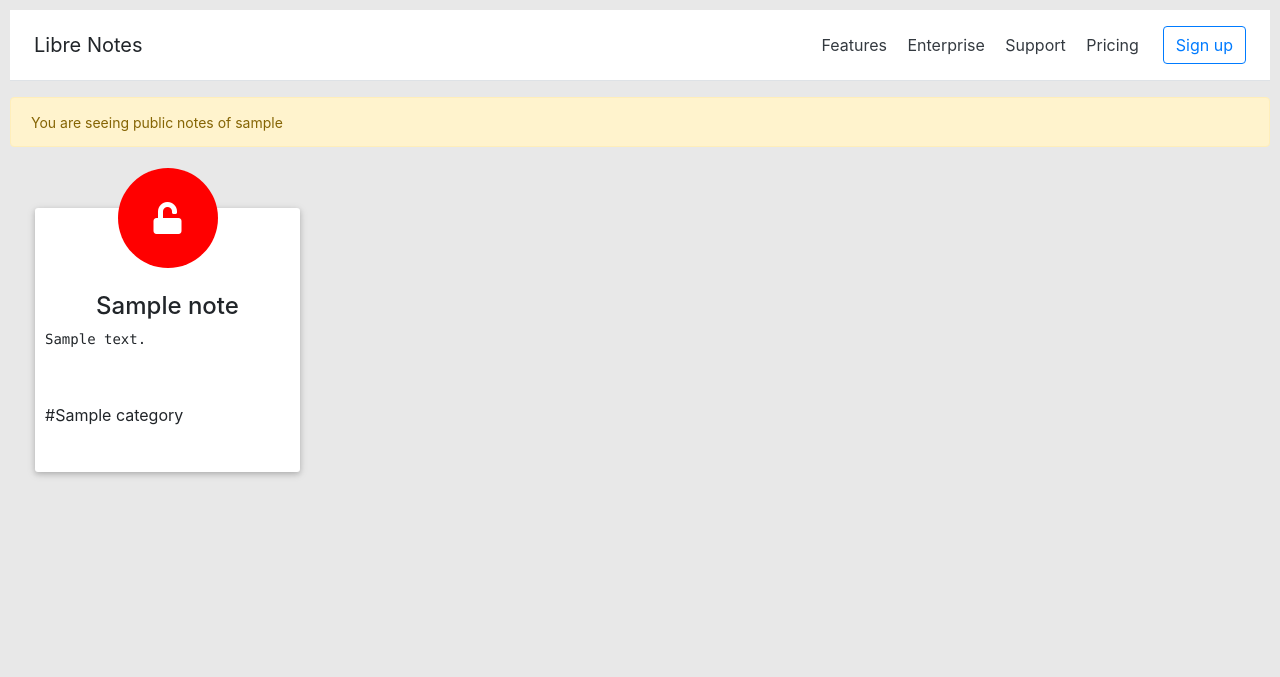
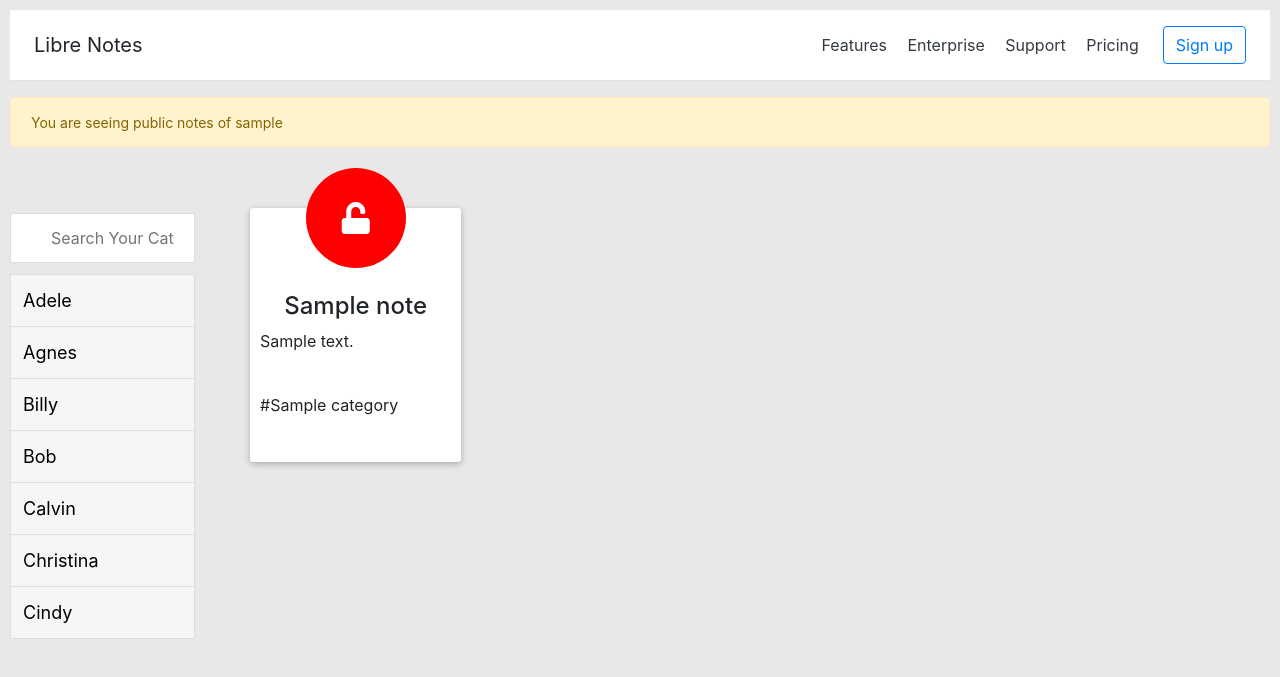
Before and after one commit to librenotes/web, a Flask app: a page that uses project/templates/notes.html.j2 in a window 1280 px wide. Shown: the top 677 px of the page. Run offline with Flask 2, Linux system fonts and the light colour scheme; tables that the repository leaves empty hold one stand-in row (values such as "Sample post"); parts of the project's set-up code (start-up, migrations or seed data) failed here and were passed over; some libraries are stand-ins or nearby versions.

Commit message:
isotope filter for notes

```diff
--- a/project/static/css/notes.css
+++ b/project/static/css/notes.css
@@ -165,3 +165,35 @@ body {
 .btn-toggle.active {
     background-color: green;
 }
+* {
+  box-sizing: border-box;
+}
+
+#myInput {
+  width: 100%;
+  font-size: 16px;
+  padding: 12px 20px 12px 40px;
+  border: 1px solid #ddd;
+  margin-bottom: 12px;
+}
+
+#myUL {
+  list-style-type: none;
+  padding: 0;
+  margin: 0;
+}
+
+#myUL li a {
+  border: 1px solid #ddd;
+  margin-top: -1px; /* Prevent double borders */
+  background-color: #f6f6f6;
+  padding: 12px;
+  text-decoration: none;
+  font-size: 18px;
+  color: black;
+  display: block
+}
+
+#myUL li a:hover:not(.header) {
+  background-color: #eee;
+}
--- a/project/templates/notes.html.j2
+++ b/project/templates/notes.html.j2
@@ -10,7 +10,27 @@
 
 {% block content %}
     {{ macro.flash() }}
-    <div class="notes" style="padding-top:20px;">
+    <div class="row">
+        <div class="col-md-2" style="padding-top: 50px;">
+
+            <input type="text" id="myInput" onkeyup="myFunction()" placeholder="Search Your Categories"
+                   title="Type in a name">
+
+            <ul id="myUL">
+                <li><a href="#">Adele</a></li>
+                <li><a href="#">Agnes</a></li>
+
+                <li><a href="#">Billy</a></li>
+                <li><a href="#">Bob</a></li>
+
+                <li><a href="#">Calvin</a></li>
+                <li><a href="#">Christina</a></li>
+                <li><a href="#">Cindy</a></li>
+            </ul>
+
+        </div>
+        <div class="col-md-10">
+            <div class="notes" style="padding-top:20px;" id="all_notes">
 
                 {% for note in notes %}
 
@@ -26,22 +46,29 @@
                                 </div>
                             {% endif %}
                             <br>
-                    <h4 class="text-center" id="t{{ note.id }}">{{ note.title|e }}</h4>
+                            <h4 class="text-center title" id="t{{ note.id }}">{{ note.title|e }}</h4>
                             <span id="b{{ note.id }}" hidden>{{ note.content|e }}</span>
-                    <pre>{{ note.content|e|linkify|markdown }}</pre>
+                            <span class="content"
+                                  style="white-space: pre-wrap;">{{ note.content|e|linkify|markdown }}</span>
                             <span value="{{ note.isprivate }}" id="p{{ note.id }}" hidden></span>
-                    <span id="c{{ note.id }}">#{{ note.categories | join(' #') | trim | e }}</span>
+                            <span class="categories"
+                                  id="c{{ note.id }}">#{{ note.categories | join(' #') | trim | e }}</span>
                             {% if edit_form is not none %}
                                 <ul class="delete-edit-button" style="float:right;">
                                     <li><a style="color:#343a40;" href="#editModal" data-toggle="modal"
-                                   data-whatever="{{ note.id }}"><span class="far fa-2x fa-edit"></span></a></li>
+                                           data-whatever="{{ note.id }}"><span class="far fa-2x fa-edit"></span></a>
+                                    </li>
                                     <li><a style="color:#343a40;" href="#deleteModal" data-toggle="modal"
-                                   data-whatever="{{ note.id }}"><span class="far fa-2x fa-trash-alt"></span></a></li>
+                                           data-whatever="{{ note.id }}"><span
+                                            class="far fa-2x fa-trash-alt"></span></a>
+                                    </li>
                                 </ul>
                             {% endif %}
                         </div>
                     </div>
                 {% endfor %}
+            </div>
+        </div>
     </div>
     {% if edit_form is not none %}
         <a href="#createModal" data-toggle="modal">
@@ -108,12 +135,21 @@
             });
         </script>
         <script type="text/javascript">
-            $('#deleteModal').on('show.bs.modal', function (event) {
-                let button = $(event.relatedTarget);
-                let id = button.data('whatever');
-                let modal = $(this);
-                modal.find('#delete-id').val(id);
-            });
+
+            function textFilter() {
+                var input = document.getElementById("myInput");
+                var filter = input.value;
+                var content = $(this).find('span.content').text();
+                var categories = $(this).find('span.categories').text();
+                var titles = $(this).find('h4.title').text();
+                console.log(content);
+                return content.indexOf(filter) > -1 || categories.indexOf(filter) > -1 || titles.indexOf(filter) > -1;
+            }
+
+            function myFunction() {
+                $('#all_notes').isotope({filter: textFilter});
+            }
         </script>
+
     {% endif %}
 {% endblock %}
```
Also changed, not shown: project/blueprints/login/__init__.py (added), project/blueprints/notes/__init__.py (added), project/blueprints/register/__init__.py (added), 3 other files. Lines whose indentation alone changed are shown as unchanged.
